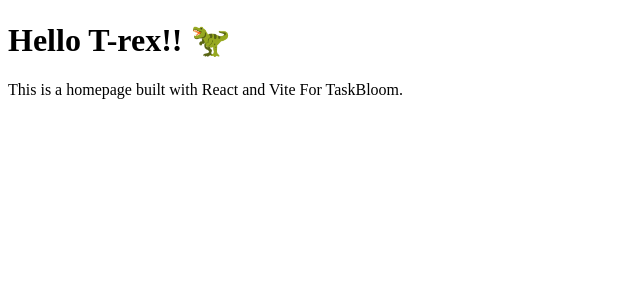
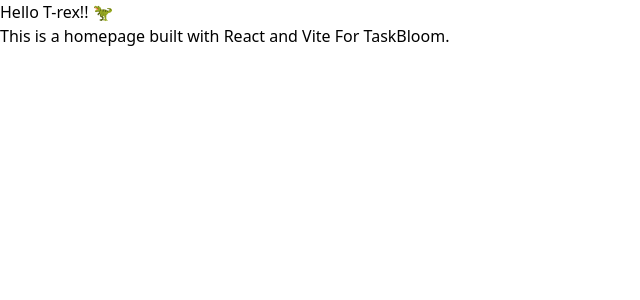
Before and after one commit to masihgh/task-bloom-chorome-extention, a React (Vite) app: page / in a window 1280 px wide. Shown: the top 300 px of the page, without its empty margins (0-640 px from the left). Built offline with nearby package versions, Linux system fonts and the light colour scheme.

Commit message:
install and initialize Tailwind CSS and PostCSS

```diff
--- a/package.json
+++ b/package.json
@@ -20,6 +20,9 @@
     },
     "devDependencies": {
         "@vitejs/plugin-react": "^4.0.0",
+        "autoprefixer": "^10.4.20",
+        "postcss": "^8.5.1",
+        "tailwindcss": "^3.4.17",
         "vite": "^4.0.0"
     }
 }
--- /dev/null
+++ b/postcss.config.js
@@ -0,0 +1,6 @@
+module.exports = {
+  plugins: {
+    tailwindcss: {},
+    autoprefixer: {},
+  },
+}
--- a/src/App.jsx
+++ b/src/App.jsx
@@ -1,5 +1,6 @@
 import React from 'react';
 import HomePage from './components/HomePage';
+import './assets/index.css'
 
 function App() {
   return (
--- /dev/null
+++ b/tailwind.config.js
@@ -0,0 +1,11 @@
+/** @type {import('tailwindcss').Config} */
+module.exports = {
+  content: [
+    "./index.html",
+    "./src/**/*.{js,ts,jsx,tsx}",
+  ],
+  theme: {
+    extend: {},
+  },
+  plugins: [],
+}
```
Also changed, not shown: src/assets/index.css (added, +10 -0 lines), 1 other file (tests, documents, lock files or other folders).
